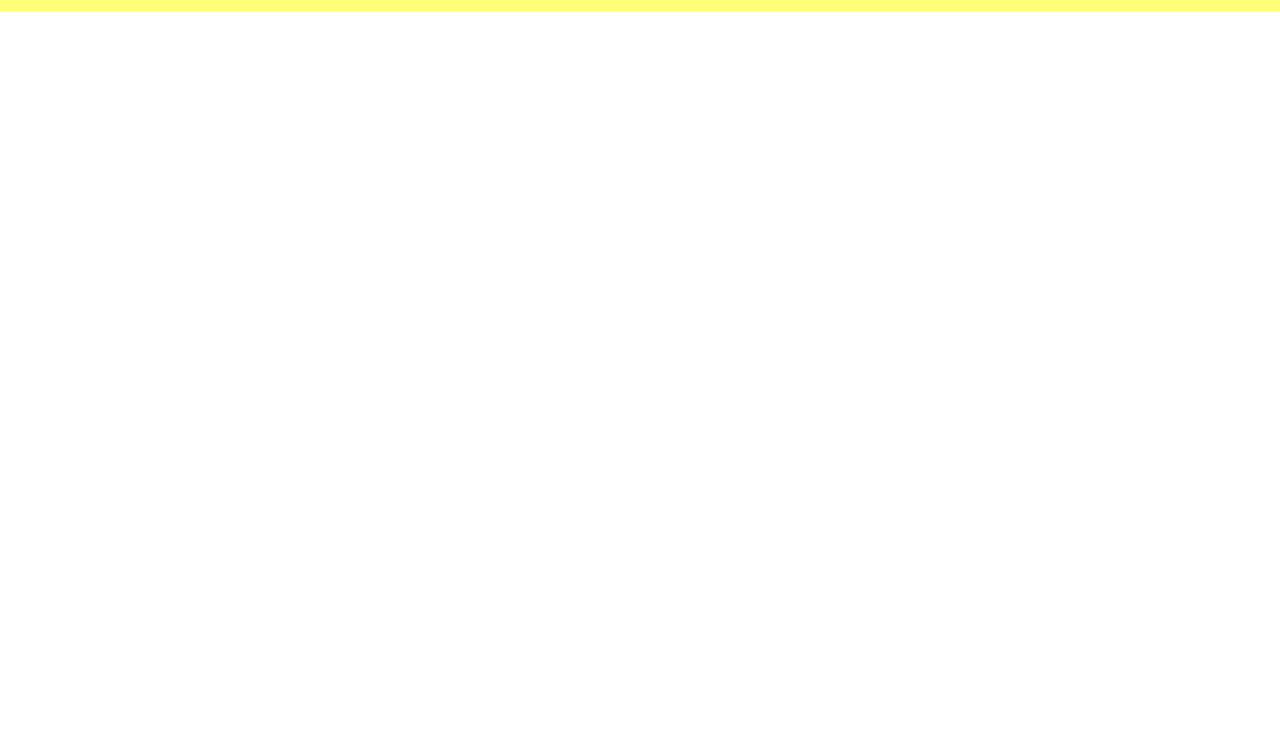
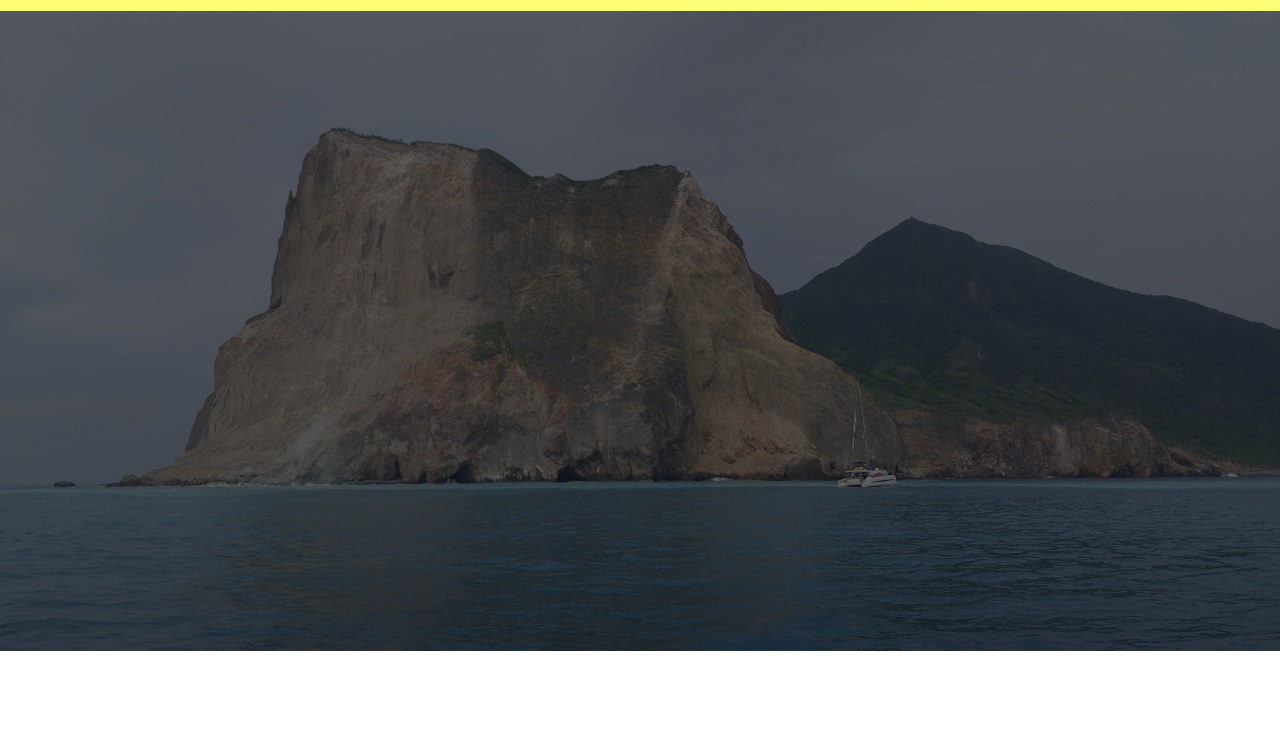
Before and after one commit to shika-lu/shika-lu.github.io, a plain HTML site: page index.html in a window 1280 px wide. Shown: the part 69-800 px from the top of the page. Drawn offline with Linux system fonts and the light colour scheme.

Commit message:
写真をアップ

```diff
--- a/style.css
+++ b/style.css
@@ -102,3 +102,26 @@ header ul {
 header li {
    padding: 0 20px;
 }
+
+
+/* ------------------------------------------------
+	* メインビジュアル
+-------------------------------------------------- */
+
+.mainvisual {
+   height: 80vh;
+   background-image: url(PXL_20220621_065121620.jpg);
+   background-size: cover;
+   background-position: center;
+   position: relative;
+}
+
+.mainvisual::before{
+   background-color: rgba(0,0,0,0.6);
+   position: absolute;
+   top: 0;
+   right: 0;
+   bottom: 0;
+   left: 0;
+   content: ' ';
+}
```
